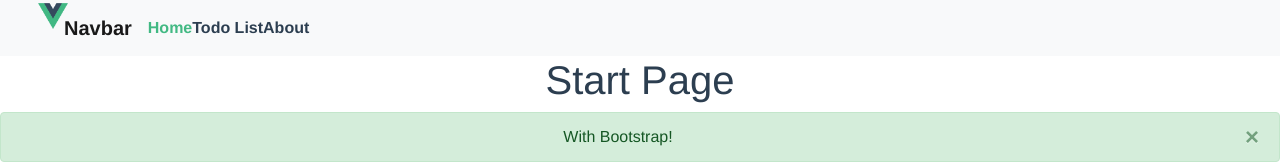
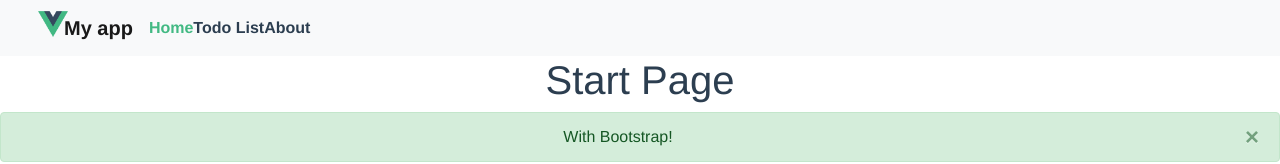
Before and after one commit to Aarkan1/Vue_Boilerplate, a Vue app: page / in a window 1280 px wide. Shown: the top 164 px of the page. Built offline with nearby package versions, Linux system fonts and the light colour scheme; a small style sheet from the web is missing.

Commit message:
prepare for merge

```diff
--- a/src/components/NavBar.vue
+++ b/src/components/NavBar.vue
@@ -1,7 +1,9 @@
 <template>
   <nav class="navbar navbar-expand-lg navbar-light bg-light">
-        <img alt="Vue logo" src="../assets/logo.png">
-    <a class="navbar-brand ml-5" href="#">Navbar</a>
+    <router-link class="navbar-brand ml-5" to="/">
+      <img class="mt-2" alt="Vue logo" src="../assets/logo.png">
+      My app
+    </router-link>
     <button class="navbar-toggler" type="button" data-toggle="collapse" data-target="#navbarNav" aria-controls="navbarNav" aria-expanded="false" aria-label="Toggle navigation">
       <span class="navbar-toggler-icon"></span>
     </button>
```
Also changed, not shown: 1 other file (tests, documents, lock files or other folders).
